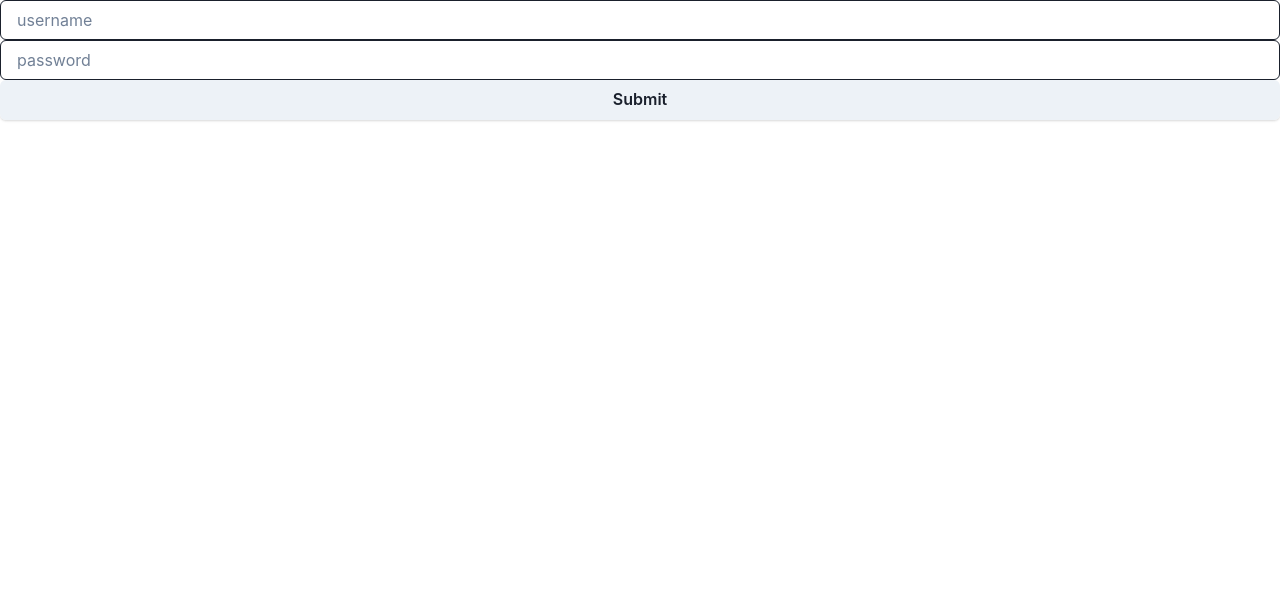
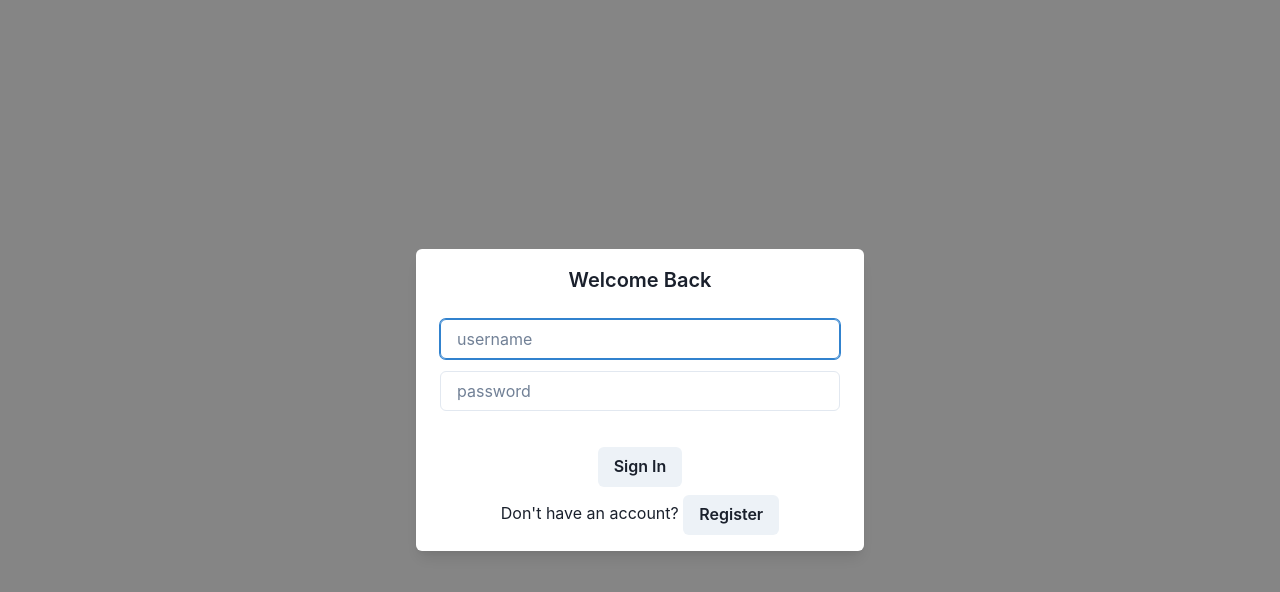
Before and after one commit to dsreagan/ecommerce-app, a React (Vite) app in the folder client/: page / in a window 1280 px wide. Shown: the top 592 px of the page. Built offline with nearby package versions, Linux system fonts and the light colour scheme.

Commit message:
Client authentication

```diff
--- /dev/null
+++ b/client/src/auth/authenticateUser.ts
@@ -0,0 +1,55 @@
+import axios, { AxiosRequestConfig } from "axios"
+import AuthInput from "../entities/AuthInput"
+
+const authenticateUser = async (input: AuthInput, action: string) => {
+  let data
+  let config: AxiosRequestConfig = {}
+
+  switch (action) {
+    case "login":
+      data = JSON.stringify({
+        username: input.username,
+        password: input.password,
+      })
+      config = {
+        method: "post",
+        maxBodyLength: Infinity,
+        // url: "https://hot-lama-api.onrender.com/api/auth/login",
+        url: "http://localhost:5000/api/auth/login",
+        headers: {
+          "Content-Type": "application/json",
+        },
+        data: data,
+      }
+
+      break
+    case "register":
+      data = JSON.stringify({
+        username: input.username,
+        email: input.email,
+        password: input.password,
+      })
+
+      config = {
+        method: "post",
+        maxBodyLength: Infinity,
+        // url: "https://hot-lama-api.onrender.com/api/auth/register",
+        url: "http://localhost:5000/api/auth/register",
+        headers: {
+          "Content-Type": "application/json",
+        },
+        data: data,
+      }
+  }
+
+  return await axios
+    .request(config)
+    .then((res) => {
+      return res.data
+    })
+    .catch((error) => {
+      return error.response.data
+    })
+}
+
+export default authenticateUser
--- a/client/src/auth/login.ts
+++ b/client/src/auth/loginUser.ts
@@ -1,17 +1,11 @@
 import axios from "axios"
-
-// useRegisterUser({
-//   username: "example60",
-//   email: "example60@gmail.com",
-//   password: "expw",
-// })
 
 interface Props {
   username: string
   password: string
 }
 
-const login = ({ username, password }: Props) => {
+const loginUser = ({ username, password }: Props) => {
   const data = JSON.stringify({
     username: username,
     password: password,
@@ -20,7 +14,9 @@ const login = ({ username, password }: Props) => {
   const config = {
     method: "post",
     maxBodyLength: Infinity,
-    url: `https://hot-lama-api.onrender.com/api/auth/login`,
+    // url: "https://hot-lama-api.onrender.com/api/auth/login",
+    //Until you catch the errors properly on api
+    url: "http://localhost:5000/api/auth/login",
     headers: {
       "Content-Type": "application/json",
     },
@@ -44,4 +40,4 @@ const login = ({ username, password }: Props) => {
     })
 }
 
-export default login
+export default loginUser
--- a/client/src/components/AuthModal.tsx
+++ b/client/src/components/AuthModal.tsx
@@ -1,56 +1,64 @@
-import { Button, Card, Input } from "@chakra-ui/react"
-import { ChangeEvent, useState } from "react"
-import login from "../auth/login"
+import { Modal, ModalOverlay } from "@chakra-ui/react"
+import { useEffect, useState } from "react"
+import AuthInput from "../entities/AuthInput"
+import AuthModalLogin from "./AuthModalLogin"
+import AuthModalRegister from "./AuthModalRegister"
 import useLamaStore from "../store"
+import authenticateUser from "../auth/authenticateUser"
 
 export default function AuthModal() {
-  const { user, setUser } = useLamaStore()
-  const [input, setInput] = useState({ username: "", password: "" })
-  const [error, setError] = useState(false)
-  const errorMessage = "Wrong username or password."
+  const setUser = useLamaStore((s) => s.setUser)
+  const [isOpen, setIsOpen] = useState(true)
+  const [action, setAction] = useState<"register" | "login">("login")
+  const [submit, setSubmit] = useState(false)
+  const [input, setInput] = useState<AuthInput>({} as AuthInput)
+  const [errorMessage, setErrorMessage] = useState("")
 
-  const handleChange = (event: ChangeEvent<HTMLInputElement>) => {
-    setError(false)
-    setInput((prev) => ({
-      ...prev,
-      [event.target.name]: event.target.value,
-    }))
-  }
-
-  const handleSubmit = () => {
-
-    // ! NEED TO CATCH AN ERROR HERE !
-
-    login({ username: input.username, password: input.password }).then(
-      (res) => {
-        setUser({
-          username: res?.username,
-          email: res?.email,
-          id: res?.id,
-          isAdmin: res?.isAdmin,
-          accessToken: res?.accessToken,
-        })
-      }
-    ).catch(() => setError(true))
-  }
+  useEffect(() => {
+    if (submit) {
+      authenticateUser(input, action).then((res) => {
+        // check if response is error message or data
+        if (typeof res === "string") {
+          setErrorMessage(res)
+          setSubmit(false)
+        } else if (res === undefined) {
+          setErrorMessage("Something went wrong. Please try again.")
+          setSubmit(false)
+        } else {
+          setUser({
+            id: res._id,
+            username: res.username,
+            email: res.email,
+            isAdmin: res.isAdmin,
+            accessToken: res.accessTokens,
+          })
+          setIsOpen(false)
+        }
+      })
+    }
+  }, [submit, action, input, setUser])
 
   return (
-    <Card>
-      <Input
-        placeholder="username"
-        name="username"
-        value={input.username}
-        onChange={handleChange}
-      />
-      <Input
-        placeholder="password"
-        name="password"
-        value={input.password}
-        onChange={handleChange}
-      />
-      <Button onClick={handleSubmit}>Submit</Button>
-      {user?.username}
-      {error && <p>{errorMessage}</p>}
-    </Card>
+    <Modal isOpen={isOpen} onClose={() => {}} size="md" isCentered>
+      <ModalOverlay />
+      {action === "login" && (
+        <AuthModalLogin
+          setAction={setAction}
+          setSubmit={setSubmit}
+          setInput={setInput}
+          setResponseErrorMessage={setErrorMessage}
+          responseErrorMessage={errorMessage}
+        />
+      )}
+      {action === "register" && (
+        <AuthModalRegister
+          setAction={setAction}
+          setSubmit={setSubmit}
+          setInput={setInput}
+          setResponseErrorMessage={setErrorMessage}
+          responseErrorMessage={errorMessage}
+        />
+      )}
+    </Modal>
   )
 }
--- /dev/null
+++ b/client/src/components/AuthModalLogin.tsx
@@ -0,0 +1,105 @@
+import {
+  Button,
+  Input,
+  ModalBody,
+  ModalFooter,
+  Text,
+  VStack,
+  ModalHeader,
+  FormControl,
+  ModalContent,
+} from "@chakra-ui/react"
+import { ChangeEvent, Dispatch, SetStateAction, useState } from "react"
+import AuthInput from "../entities/AuthInput"
+
+interface Props {
+  setAction: Dispatch<SetStateAction<"register" | "login">>
+  setSubmit: React.Dispatch<React.SetStateAction<boolean>>
+  setInput: React.Dispatch<React.SetStateAction<AuthInput>>
+  setResponseErrorMessage: React.Dispatch<React.SetStateAction<string>>
+  responseErrorMessage: string
+}
+
+export default function AuthModalLogin({
+  setAction,
+  setSubmit,
+  setInput,
+  setResponseErrorMessage,
+  responseErrorMessage,
+}: Props) {
+  const [usernameError, setUsernameError] = useState(false)
+  const [passwordError, setPasswordError] = useState(false)
+  const [formData, setFormData] = useState({ username: "", password: "" })
+
+  const handleChange = (event: ChangeEvent<HTMLInputElement>) => {
+    setUsernameError(false)
+    setPasswordError(false)
+    setFormData((prev) => ({
+      ...prev,
+      [event.target.name]: event.target.value,
+    }))
+  }
+
+  const handleSubmit = () => {
+    if (formData.username.length < 1) {
+      setUsernameError(true)
+    } else if (formData.password.length < 1) {
+      setPasswordError(true)
+    } else {
+      setInput({ username: formData.username, password: formData.password })
+      setSubmit(true)
+    }
+  }
+
+  return (
+    <ModalContent alignItems="center">
+      <ModalHeader>Welcome Back</ModalHeader>
+      <FormControl>
+        <ModalBody textAlign="center">
+          <VStack spacing={3}>
+            <Input
+              id="username"
+              placeholder="username"
+              name="username"
+              value={formData.username}
+              onChange={handleChange}
+              isInvalid={usernameError}
+            />
+            {usernameError && (
+              <Text color="red.300">Please enter a username</Text>
+            )}
+            <Input
+              id="password"
+              type="password"
+              placeholder="password"
+              name="password"
+              value={formData.password}
+              onChange={handleChange}
+              isInvalid={passwordError}
+            />
+            {passwordError && (
+              <Text color="red.300">Please enter your password</Text>
+            )}
+            <Text color="red.300">{responseErrorMessage}</Text>
+          </VStack>
+        </ModalBody>
+        <ModalFooter justifyContent="center">
+          <VStack>
+            <Button onClick={handleSubmit}>Sign In</Button>
+            <Text>
+              Don't have an account?{" "}
+              <Button
+                onClick={() => {
+                  setResponseErrorMessage("")
+                  setAction("register")
+                }}
+              >
+                Register
+              </Button>
+            </Text>
+          </VStack>
+        </ModalFooter>
+      </FormControl>
+    </ModalContent>
+  )
+}
--- /dev/null
+++ b/client/src/components/AuthModalRegister.tsx
@@ -0,0 +1,138 @@
+import {
+  Button,
+  FormControl,
+  Input,
+  ModalBody,
+  ModalContent,
+  ModalFooter,
+  ModalHeader,
+  Text,
+  VStack,
+} from "@chakra-ui/react"
+import { ChangeEvent, Dispatch, SetStateAction, useState } from "react"
+import AuthInput from "../entities/AuthInput"
+
+interface Props {
+  setAction: Dispatch<SetStateAction<"register" | "login">>
+  setSubmit: React.Dispatch<React.SetStateAction<boolean>>
+  setInput: React.Dispatch<React.SetStateAction<AuthInput>>
+  setResponseErrorMessage: React.Dispatch<React.SetStateAction<string>>
+  responseErrorMessage: string
+}
+
+export default function AuthModalRegister({
+  setAction,
+  setSubmit,
+  setInput,
+  setResponseErrorMessage,
+  responseErrorMessage,
+}: Props) {
+  const [usernameError, setUsernameError] = useState(false)
+  const [passwordError, setPasswordError] = useState(false)
+  const [emailError, setEmailError] = useState(false)
+  const [formData, setFormData] = useState({
+    username: "",
+    password: "",
+    password2: "",
+    email: "",
+  })
+
+  const handleChange = (event: ChangeEvent<HTMLInputElement>) => {
+    setUsernameError(false)
+    setPasswordError(false)
+    setEmailError(false)
+    setFormData((prev) => ({
+      ...prev,
+      [event.target.name]: event.target.value,
+    }))
+  }
+
+  const handleSubmit = () => {
+    if (formData.username.length < 1) {
+      setUsernameError(true)
+    } else if (formData.email.length < 1 || !formData.email.includes("@")) {
+      setEmailError(true)
+    } else if (
+      formData.password.length < 1 ||
+      formData.password !== formData.password2
+    ) {
+      setPasswordError(true)
+    } else {
+      setInput({ username: formData.username, password: formData.password })
+      setSubmit(true)
+    }
+  }
+
+  return (
+    <ModalContent alignItems="center">
+      <ModalHeader>Create Your Account</ModalHeader>
+      <FormControl>
+        <ModalBody textAlign="center">
+          <VStack spacing={3}>
+            <Input
+              size="md"
+              id="username"
+              placeholder="username"
+              name="username"
+              value={formData.username}
+              onChange={handleChange}
+              isInvalid={usernameError}
+            />
+            {usernameError && (
+              <Text color="red.300">Please enter a username</Text>
+            )}
+            <Input
+              id="email"
+              placeholder="email"
+              name="email"
+              value={formData.email}
+              onChange={handleChange}
+              isInvalid={emailError}
+            />
+            {emailError && (
+              <Text color="red.300">Please enter a valid email address</Text>
+            )}
+            <Input
+              id="password"
+              type="password"
+              placeholder="password"
+              name="password"
+              value={formData.password}
+              onChange={handleChange}
+              isInvalid={passwordError}
+            />
+            {passwordError && (
+              <Text color="red.300">Please enter matching passwords</Text>
+            )}
+            <Input
+              id="password2"
+              type="password"
+              placeholder="password"
+              name="password2"
+              value={formData.password2}
+              onChange={handleChange}
+              isInvalid={passwordError}
+            />
+            <Text color="red.300">{responseErrorMessage}</Text>
+          </VStack>
+        </ModalBody>
+        <ModalFooter justifyContent="center">
+          <VStack>
+            <Button onClick={handleSubmit}>Register</Button>
+            <Text>
+              Already have an account?{" "}
+              <Button
+                onClick={() => {
+                  setResponseErrorMessage("")
+                  setAction("login")
+                }}
+              >
+                Sign In
+              </Button>
+            </Text>
+          </VStack>
+        </ModalFooter>
+      </FormControl>
+    </ModalContent>
+  )
+}
--- /dev/null
+++ b/client/src/entities/AuthInput.ts
@@ -0,0 +1,6 @@
+export default interface AuthInput {
+  username: string
+  password: string
+  password2?: string
+  email?: string
+}
```
Also changed, not shown: client/src/auth/registerUser.ts (renamed from client/src/auth/register.ts, +5 -9 lines), client/src/hooks/useCreateCart.ts (deleted, +0 -13 lines), 1 other file (tests, documents, lock files or other folders).
